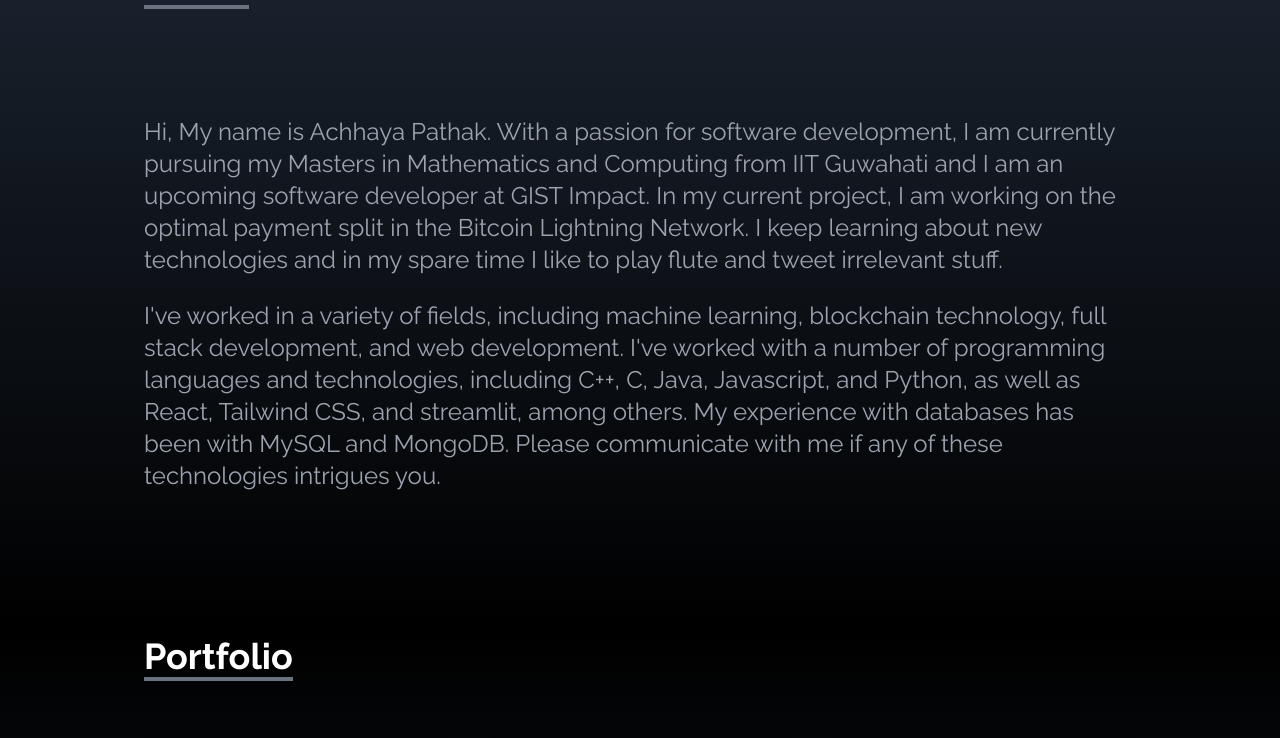
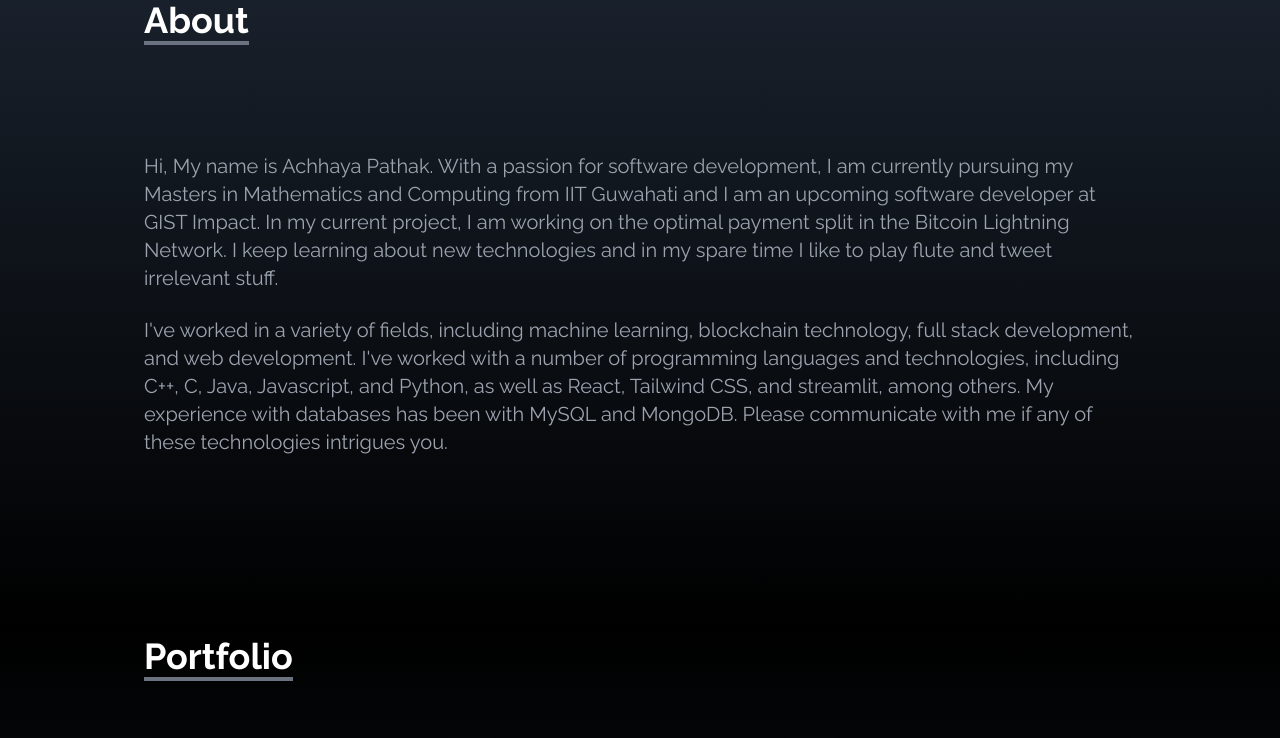
Before and after one commit to achhayapathak/Portfolio_Old, a React (Create React App) app: page / in a window 1280 px wide. Shown: the part 972-1710 px from the top of the page. Built offline with nearby package versions, Linux system fonts and the light colour scheme; grey boxes are pictures that could not be loaded.

Commit message:
updated for deployment

```diff
--- a/src/components/About.jsx
+++ b/src/components/About.jsx
@@ -13,13 +13,13 @@
           </p>
         </div>
 
-        <p className="text-2xl mt-20 text-gray-400">
+        <p className="text-xl mt-20 text-gray-400">
         Hi, My name is Achhaya Pathak. With a passion for software development, I am currently pursuing my Masters in Mathematics and Computing from IIT Guwahati and I am an upcoming software developer at GIST Impact. In my current project, I am working on the optimal payment split in the Bitcoin Lightning Network. I keep learning about new technologies and in my spare time I like to play flute and tweet irrelevant stuff.
         </p>
 
         <br />
 
-        <p className="text-2xl text-gray-400">
+        <p className="text-xl text-gray-400">
         I've worked in a variety of fields, including machine learning, blockchain technology, full stack development, and web development. I've worked with a number of programming languages and technologies, including C++, C, Java, Javascript, and Python, as well as React, Tailwind CSS, and streamlit, among others. My experience with databases has been with MySQL and MongoDB. Please communicate with me if any of these technologies intrigues you.
         </p>
       </div>
--- a/src/components/Home.jsx
+++ b/src/components/Home.jsx
@@ -4,7 +4,7 @@
 
 const Home = () => {
   return (
-    <div name="home" className='h-screen w-full bg-gradient-to-b from-black via-black to-gray-800'>
+    <div name="home" className='flex flex-wrap h-screen w-full bg-gradient-to-b from-black via-black to-gray-800'>
       <div className='max-w-screen-lg mx-auto flex flex-col items-center justify-center h-full px-4 md:flex-row'>
         <div className='flex flex-col justify-center h-full mr-10'>
             <h2 className='text-4xl sm:text-7xl font-bold text-white'>
```
